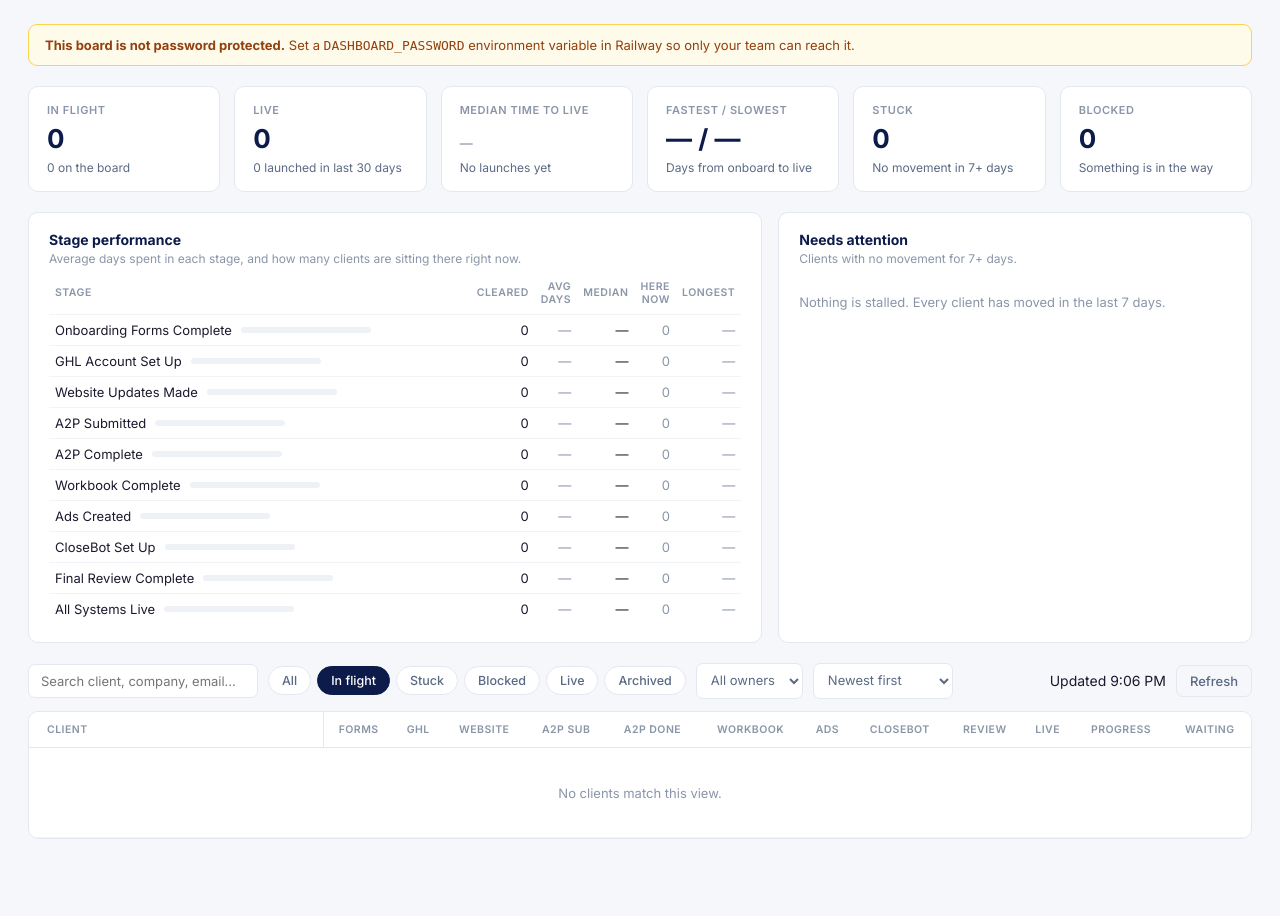
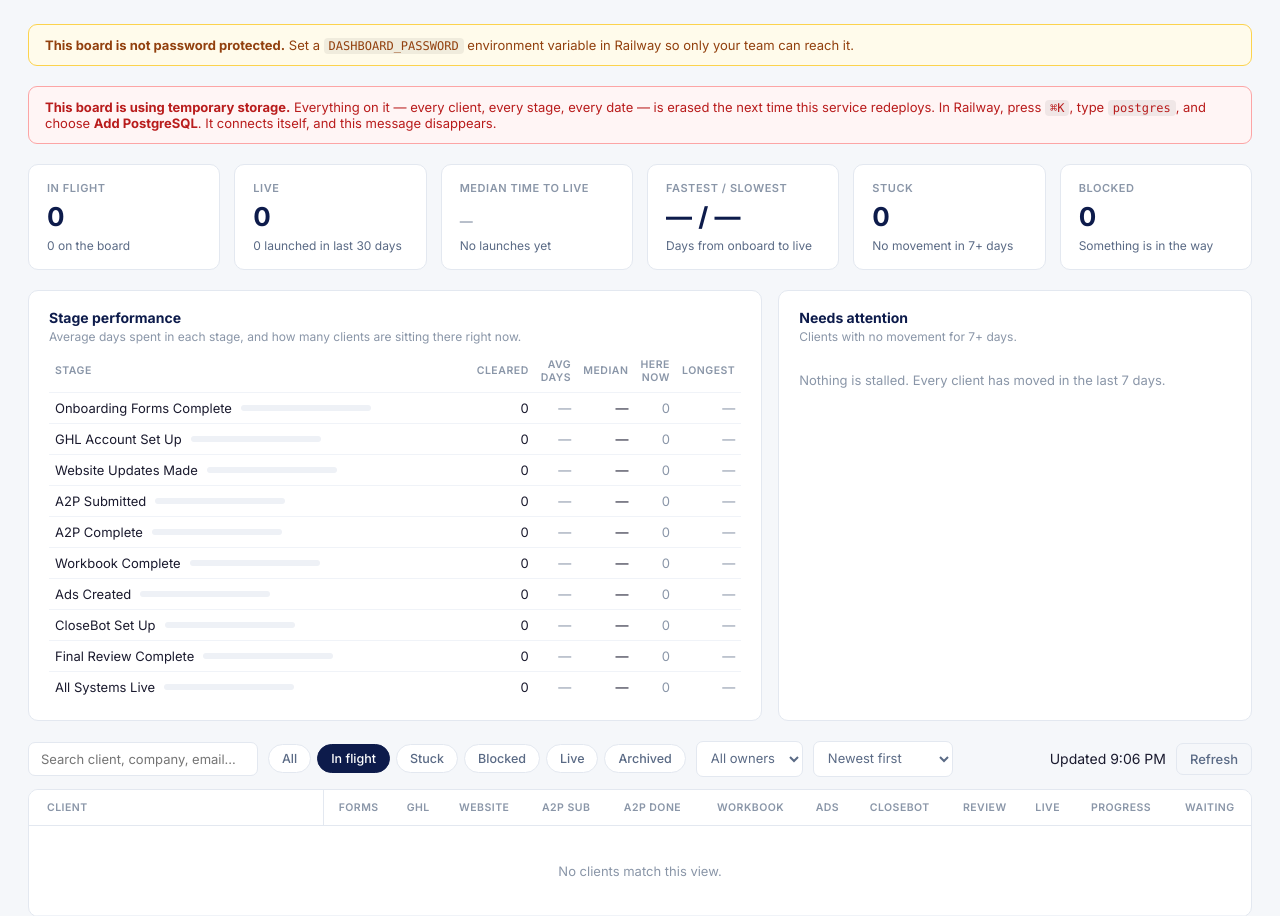
Before and after one commit to sstahl36/efs-ad-generator, a Flask app: page /onboarding in a window 1280 px wide. Shown: the part 61-977 px from the top of the page. Before the commit the page ends 900 px from the top, so only its background shows below. Run offline with Flask 3, Linux system fonts and the light colour scheme; data that the repository does not hold is empty; some libraries are stand-ins or nearby versions.

Commit message:
Warn on the board when it is running on temporary storage
Whether the board is on Postgres or a scratch file is invisible from the UI,
and the difference only shows up as data loss after a redeploy — by which
point the clients, stages and dates are already gone.

The board now checks which backend it booted with and, when there is no
DATABASE_URL, says plainly that everything on it is temporary and names the
fix. It uses the same banner pattern as the password and webhook-secret
warnings, in red rather than amber since this is the one that destroys work.
The message disappears on its own once a database is attached.

```diff
--- a/onboarding-board/onboarding.py
+++ b/onboarding-board/onboarding.py
@@ -522,5 +522,6 @@ def dashboard():
         webhook_url=webhook_url,
         secret_required=bool(WEBHOOK_SECRET),
         password_set=bool(DASHBOARD_PASSWORD),
+        durable_storage=db.IS_PG,
         actor=current_actor(),
     )
--- a/onboarding-board/templates/dashboard.html
+++ b/onboarding-board/templates/dashboard.html
@@ -72,6 +72,11 @@
     .banner {
       background: #fffbeb; border: 1px solid #fcd34d; color: #92400e;
       border-radius: 9px; padding: 12px 16px; font-size: 13px; margin-bottom: 20px;
+    }
+    .banner.danger { background: #fff5f5; border-color: #fca5a5; color: #b91c1c; }
+    .banner code {
+      background: rgba(0,0,0,0.06); padding: 1px 5px; border-radius: 4px;
+      font-family: ui-monospace, Menlo, monospace; font-size: 12px;
     }
 
     /* ── KPI tiles ───────────────────────────────────────────── */
@@ -366,6 +371,15 @@
     <div class="banner">
       <strong>This board is not password protected.</strong>
       Set a <code>DASHBOARD_PASSWORD</code> environment variable in Railway so only your team can reach it.
+    </div>
+    {% endif %}
+    {% if not durable_storage %}
+    <div class="banner danger">
+      <strong>This board is using temporary storage.</strong>
+      Everything on it &mdash; every client, every stage, every date &mdash; is erased the
+      next time this service redeploys. In Railway, press <code>&#8984;K</code>, type
+      <code>postgres</code>, and choose <strong>Add PostgreSQL</strong>. It connects itself,
+      and this message disappears.
     </div>
     {% endif %}
     {% if not secret_required %}
```
